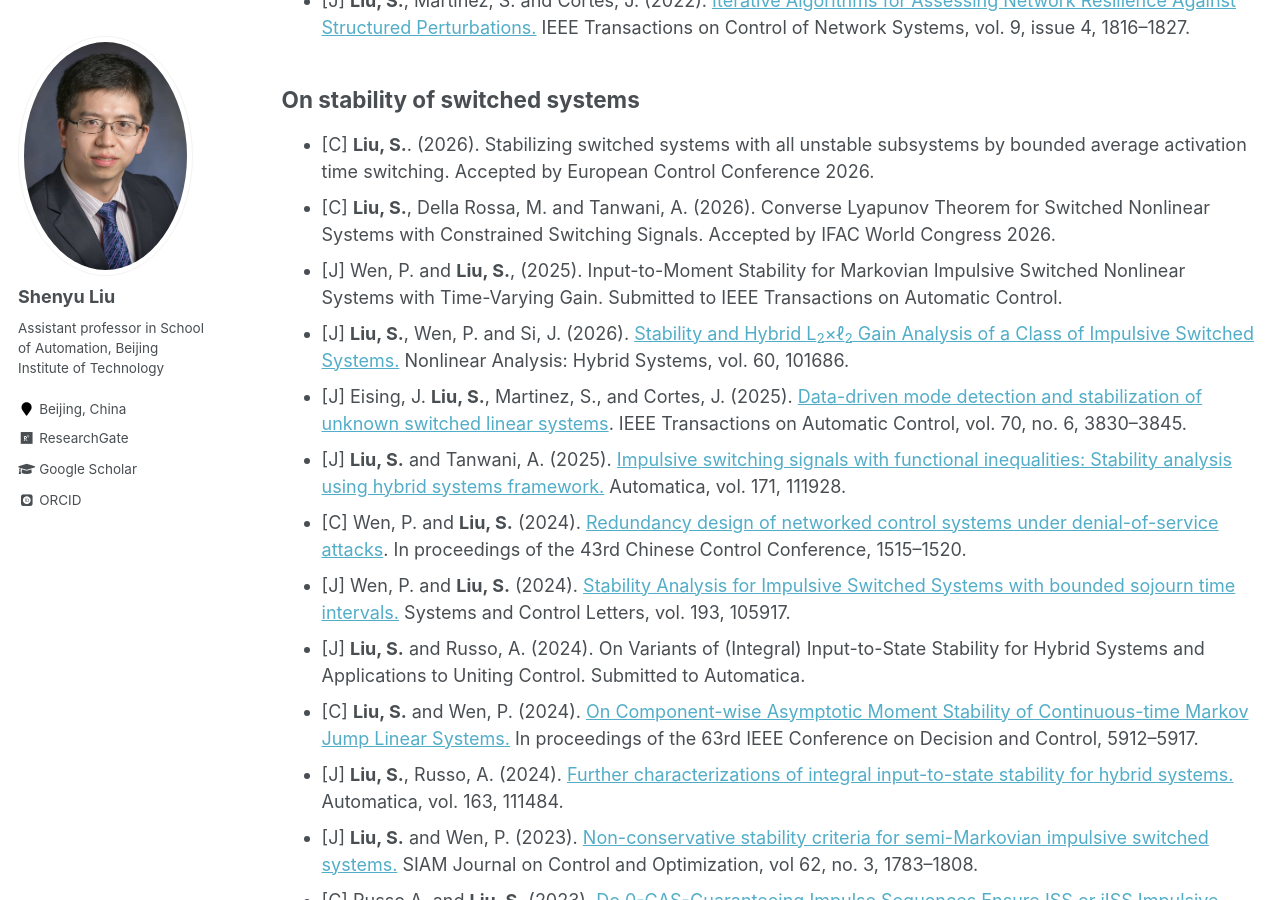
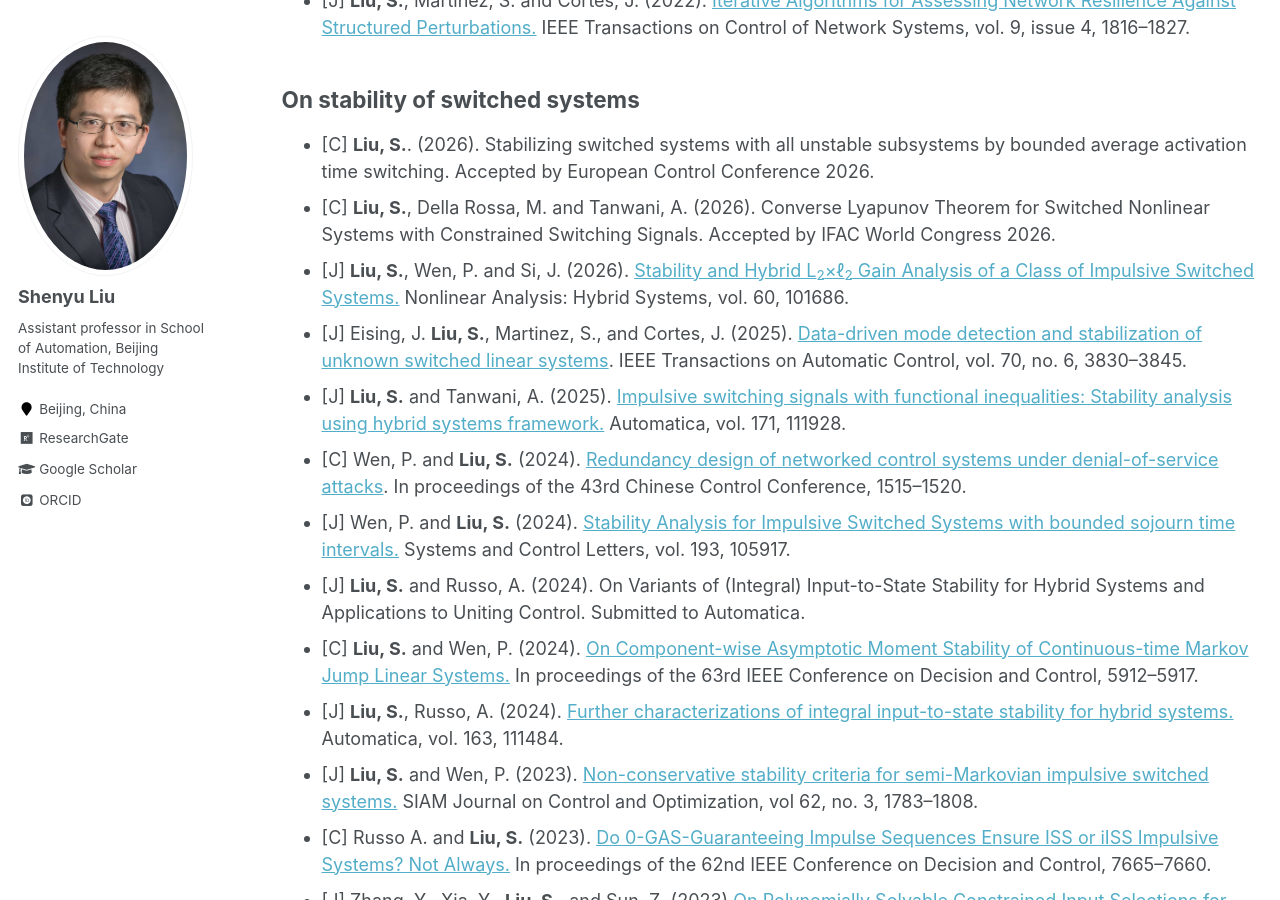
Before and after one commit to Shenyu-Liu/Shenyu-Liu.github.io, a Jekyll site: the page built from _pages/publications.md, in a window 1280 px wide and 900 px high, scrolled down 975 px. Built offline with Jekyll 4.4.1, drawn with Linux system fonts in a browser that asks for light colours; some web fonts are replaced.

Commit message:
Update publications.md

```diff
--- a/_pages/publications.md
+++ b/_pages/publications.md
@@ -29,7 +29,7 @@ On stability of switched systems
 ------
 * [C] <strong>Liu, S.</strong>. (2026). Stabilizing switched systems with all unstable subsystems by bounded average activation time switching. Accepted by European Control Conference 2026.
 * [C] <strong>Liu, S.</strong>, Della Rossa, M. and Tanwani, A. (2026). Converse Lyapunov Theorem for Switched Nonlinear Systems with Constrained Switching Signals. Accepted by IFAC World Congress 2026.
-* [J] Wen, P. and <strong> Liu, S.</strong>, (2025). Input-to-Moment Stability for Markovian Impulsive Switched Nonlinear Systems with Time-Varying Gain. Submitted to IEEE Transactions on Automatic Control.
+<!--* [J] Wen, P. and <strong> Liu, S.</strong>, (2025). Input-to-Moment Stability for Markovian Impulsive Switched Nonlinear Systems with Time-Varying Gain. Submitted to IEEE Transactions on Automatic Control.-->
 * [J] <strong>Liu, S.</strong>, Wen, P. and Si, J. (2026). <a href= "https://www.sciencedirect.com/science/article/pii/S1751570X26000129">Stability and Hybrid L<sub>2</sub>×ℓ<sub>2</sub> Gain Analysis of a Class of Impulsive Switched Systems.</a> Nonlinear Analysis: Hybrid Systems, vol. 60, 101686.
 * [J] Eising, J. <strong>Liu, S.</strong>, Martinez, S., and Cortes, J. (2025). <a href="https://ieeexplore.ieee.org/document/10810729">Data-driven mode detection and stabilization of unknown switched linear systems</a>. IEEE Transactions on Automatic Control, vol. 70, no. 6, 3830&ndash;3845.
 * [J] <strong>Liu, S.</strong> and Tanwani, A. (2025). <a href="https://www.sciencedirect.com/science/article/pii/S0005109824004229">Impulsive switching signals with functional inequalities: Stability analysis using hybrid systems framework.</a> Automatica, vol. 171, 111928.
```
